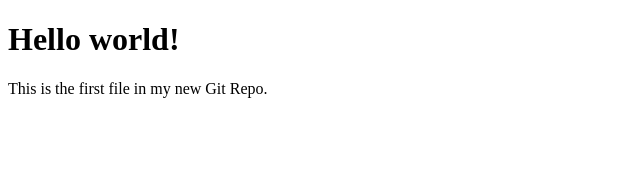
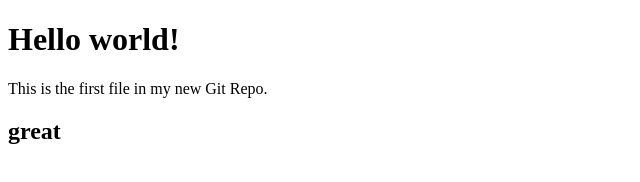
Before and after one commit to AmsTic/myproject, a plain HTML site: page Index.html in a window 1280 px wide. Shown: the full height of the page, 0-640 px from the left. Drawn offline with Linux system fonts and the light colour scheme.

Commit message:
Second commit

```diff
--- a/Index.html
+++ b/Index.html
@@ -7,6 +7,7 @@
 
 <h1>Hello world!</h1>
 <p>This is the first file in my new Git Repo.</p>
+<h2>great</h2>
 
 </body>
 </html>
```
